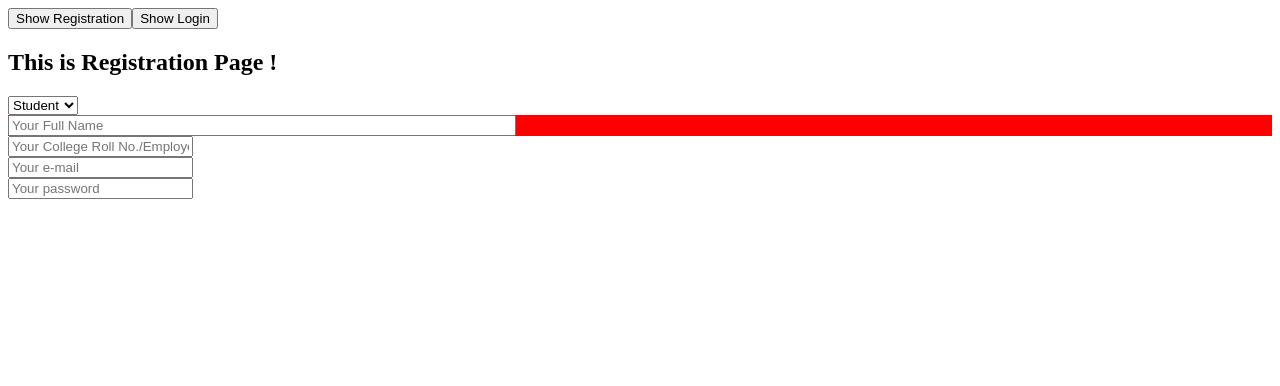
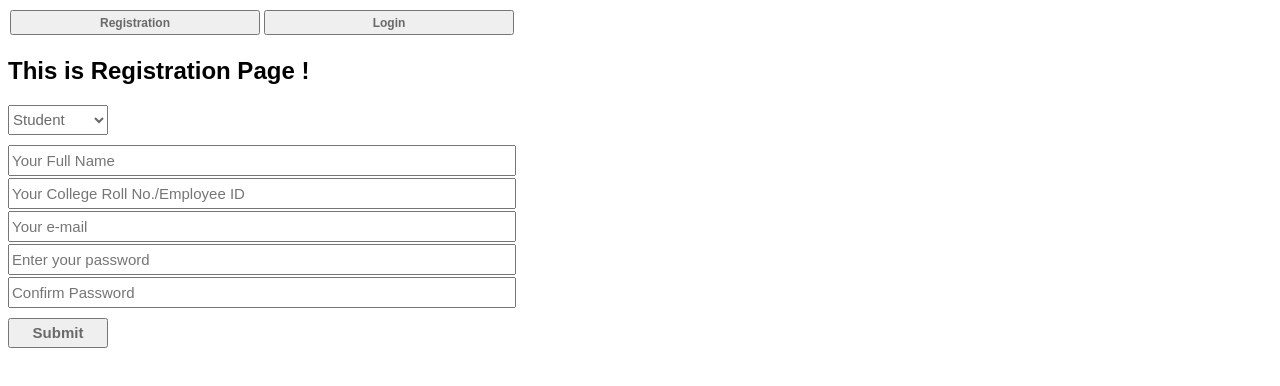
Before and after one commit to parthratra11/Canteen, a React app in the folder canteen-react/: page / in a window 1280 px wide. Built offline with nearby package versions, Linux system fonts and the light colour scheme.

Commit message:
Login Page + CSS

```diff
--- a/canteen-react/public/styles.css
+++ b/canteen-react/public/styles.css
@@ -1,8 +1 @@
-.inpDiv {
-  width: 100%;
-  background-color: red;
-}
-
-.inpForm {
-  width: 500px;
-}
+/* GLOBAL CSS  */
--- /dev/null
+++ b/canteen-react/src/components/Homepage/homepage.js
@@ -0,0 +1,5 @@
+import "./homepage.css";
+
+export default function HomePage() {
+  return <h1>"This is Homepage !"</h1>;
+}
--- /dev/null
+++ b/canteen-react/src/components/Login-Register/log.css
@@ -0,0 +1,46 @@
+.inpForm {
+  margin-top: 2px;
+
+  width: 500px;
+  height: 25px;
+
+  font-family: sans-serif;
+  font-size: 15px;
+}
+.inpSelect {
+  margin-bottom: 8px;
+  width: 100px;
+  height: 30px;
+
+  font-family: sans-serif;
+  font-size: 15px;
+
+  color: dimgray;
+}
+
+.navBtn {
+  width: 250px;
+  height: 25px;
+  margin: 2px;
+
+  font-size: 12px;
+  font-family: sans-serif;
+  font-weight: 600;
+
+  color: dimgray;
+}
+.submitBtn {
+  margin-top: 10px;
+  width: 100px;
+  height: 30px;
+
+  font-family: sans-serif;
+  font-size: 15px;
+  font-weight: 600;
+
+  color: dimgray;
+}
+
+h1 {
+  font-family: sans-serif;
+}
--- /dev/null
+++ b/canteen-react/src/components/Login-Register/loginPage.js
@@ -0,0 +1,53 @@
+import { useState } from "react";
+import "./log.css";
+
+function submitDetails() {}
+
+export default function LoginPage() {
+  const [email, setEmail] = useState("");
+  const [password, setPassword] = useState("");
+
+  const handleSubmit = (event) => {
+    event.preventDefault();
+    submitDetails();
+  };
+
+  return (
+    <>
+      <div>
+        <h1>This is Login Page !</h1>
+        <form>
+          <div>
+            <select className="inpSelect">
+              <option>Student</option>
+              <option>Teacher</option>
+              <option>Admin</option>
+            </select>
+          </div>
+          <div>
+            <input
+              className="inpForm"
+              type="text"
+              placeholder="Enter your e-mail"
+              value={email}
+              onChange={(e) => setEmail(e.target.value)}
+            ></input>
+          </div>
+
+          <div>
+            <input
+              className="inpForm"
+              type="text"
+              placeholder="Enter password"
+              value={password}
+              onChange={(e) => setPassword(e.target.value)}
+            ></input>
+          </div>
+        </form>
+        <button className="submitBtn" onClick={handleSubmit}>
+          Submit
+        </button>
+      </div>
+    </>
+  );
+}
--- /dev/null
+++ b/canteen-react/src/components/Login-Register/registrationPage.js
@@ -0,0 +1,87 @@
+import { useState } from "react";
+import "./log.css";
+
+function submitDetails(password, tempPass) {}
+
+export default function RegistrationPage() {
+  const [name, setName] = useState("");
+  const [rno, setRno] = useState("");
+  const [email, setEmail] = useState("");
+  const [password, setPassword] = useState("");
+  const [tempPass, setTempPass] = useState("");
+
+  const handleSubmit = (event) => {
+    event.preventDefault();
+    if (password != tempPass) {
+      alert("Passwords do not match");
+    } else {
+      submitDetails(password, tempPass);
+    }
+  };
+
+  return (
+    <>
+      <div>
+        <h1>This is Registration Page !</h1>
+        <form>
+          <div>
+            <select className="inpSelect">
+              <option>Student</option>
+              <option>Teacher</option>
+              {/* <option>Admin</option> */}
+            </select>
+          </div>
+          <div>
+            <input
+              className="inpForm"
+              type="text"
+              placeholder="Your Full Name"
+              value={name}
+              onChange={(e) => setName(e.target.value)}
+            ></input>
+          </div>
+          <div>
+            <input
+              className="inpForm"
+              type="text"
+              placeholder="Your College Roll No./Employee ID"
+              value={rno}
+              onChange={(e) => setRno(e.target.value)}
+            ></input>
+          </div>
+          <div>
+            <input
+              className="inpForm"
+              type="text"
+              placeholder="Your e-mail"
+              value={email}
+              onChange={(e) => setEmail(e.target.value)}
+            ></input>
+          </div>
+
+          <div>
+            <input
+              className="inpForm"
+              type="text"
+              placeholder="Enter your password"
+              value={password}
+              onChange={(e) => setPassword(e.target.value)}
+            ></input>
+          </div>
+          <div>
+            <input
+              className="inpForm"
+              type="text"
+              placeholder="Confirm Password"
+              value={tempPass}
+              onChange={(e) => setTempPass(e.target.value)}
+            ></input>
+          </div>
+        </form>
+        <button className="submitBtn" onClick={handleSubmit}>
+          Submit
+        </button>
+      </div>
+    </>
+  );
+}
--- a/canteen-react/src/components/login.js
+++ /dev/null
@@ -1,25 +0,0 @@
-export default function LoginPage() {
-  return (
-    <>
-      <div>
-        <h1>This is Login Page !</h1>
-        <form>
-          <div>
-            <select>
-              <option>Student</option>
-              <option>Teacher</option>
-              <option>Admin</option>
-            </select>
-          </div>
-          <div>
-            <input type="text" placeholder="Enter your e-mail"></input>
-          </div>
-
-          <div>
-            <input type="text" placeholder="Enter your password"></input>
-          </div>
-        </form>
-      </div>
-    </>
-  );
-}
--- a/canteen-react/src/components/registration.js
+++ /dev/null
@@ -1,38 +0,0 @@
-export default function RegistrationPage() {
-  return (
-    <>
-      <div>
-        <h1>This is Registration Page !</h1>
-        <form>
-          <div>
-            <select>
-              <option>Student</option>
-              <option>Teacher</option>
-              {/* <option>Admin</option> */}
-            </select>
-          </div>
-          <div className="inpDiv">
-            <input
-              className="inpForm"
-              type="text"
-              placeholder="Your Full Name"
-            ></input>
-          </div>
-          <div>
-            <input
-              type="text"
-              placeholder="Your College Roll No./Employee ID"
-            ></input>
-          </div>
-          <div>
-            <input type="text" placeholder="Your e-mail"></input>
-          </div>
-
-          <div>
-            <input type="text" placeholder="Your password"></input>
-          </div>
-        </form>
-      </div>
-    </>
-  );
-}
--- a/canteen-react/src/index.js
+++ b/canteen-react/src/index.js
@@ -1,9 +1,9 @@
 import ReactDom from "react-dom/client";
-import RegistrationPage from "./components/registration";
-import LoginPage from "./components/login";
+import RegistrationPage from "./components/Login-Register/registrationPage";
+import LoginPage from "./components/Login-Register/loginPage";
 import { BrowserRouter as Router, Routes, Route, Link } from "react-router-dom";
 import { useState } from "react";
-// import Styles from "style-loader!css-loader?modules!./styles.css";
+import HomePage from "./components/Homepage/homepage";
 
 const container = document.getElementById("root");
 const root = ReactDom.createRoot(container);
@@ -25,13 +25,19 @@ function App() {
   return (
     <div>
       <nav>
-        <button onClick={handleShowReg}>Show Registration</button>
-        <button onClick={handleShowLog}>Show Login</button>
+        <button className="navBtn" onClick={handleShowReg}>
+          Registration
+        </button>
+        <button className="navBtn" onClick={handleShowLog}>
+          Login
+        </button>
       </nav>
       {reg && <RegistrationPage />}
       {log && <LoginPage />}
     </div>
   );
+
+  // return <HomePage />;
 }
 
 root.render(<App />);
```
Also changed, not shown: canteen-react/src/components/Homepage/homepage.css (added).
